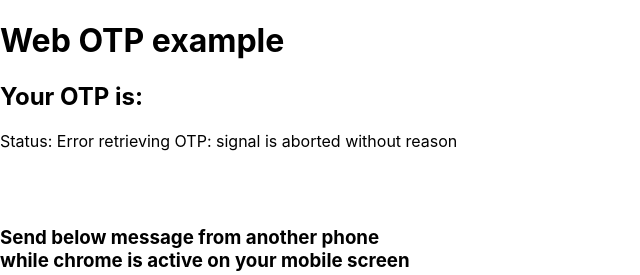
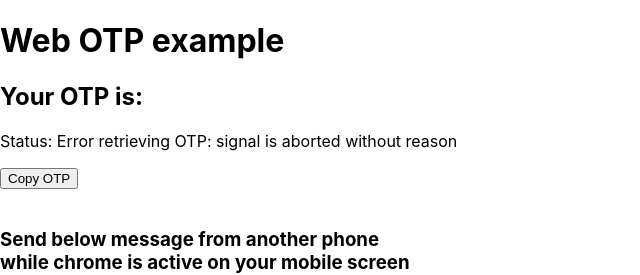
Before and after one commit to balajidevtar5/testwebapi, a React (Create React App) app: page / in a window 1280 px wide. Shown: the top 275 px of the page, without its empty margins (0-640 px from the left). Built offline with nearby package versions, Linux system fonts and the light colour scheme.

Commit message:
copy page code changes

```diff
--- a/src/App.js
+++ b/src/App.js
@@ -6,7 +6,7 @@ import "./index.css";
 const App = () => {
   const [otpCode, setOtpCode] = useState("");
   const [status, setStatus] = useState("Waiting for OTP...");
-
+  const [otp, setOtp] = useState('123456');
   useEffect(() => {
     if ("OTPCredential" in window) {
       const ac = new AbortController();
@@ -43,11 +43,27 @@ const App = () => {
       setStatus("OTP autofill is not supported in this browser");
     }
   }, []);
+
+
+
+   const copyToClipboard = () => {
+    // Create a temporary textarea element to hold the OTP value
+    const tempInput = document.createElement('textarea');
+    tempInput.value = otp;
+    document.body.appendChild(tempInput);
+    tempInput.select();
+    // Copy the value to the clipboard
+    document.execCommand('copy');
+    // Remove the temporary textarea element
+    document.body.removeChild(tempInput);
+    alert('OTP copied to clipboard!');
+  };
   return (
     <div className="App">
       <h1>Web OTP example</h1>
       <h2>Your OTP is: {otpCode}</h2>
       <p>Status: {status}</p>
+      <button onClick={copyToClipboard}>Copy OTP</button>
       <br />
       <br />
       <h3>
```
